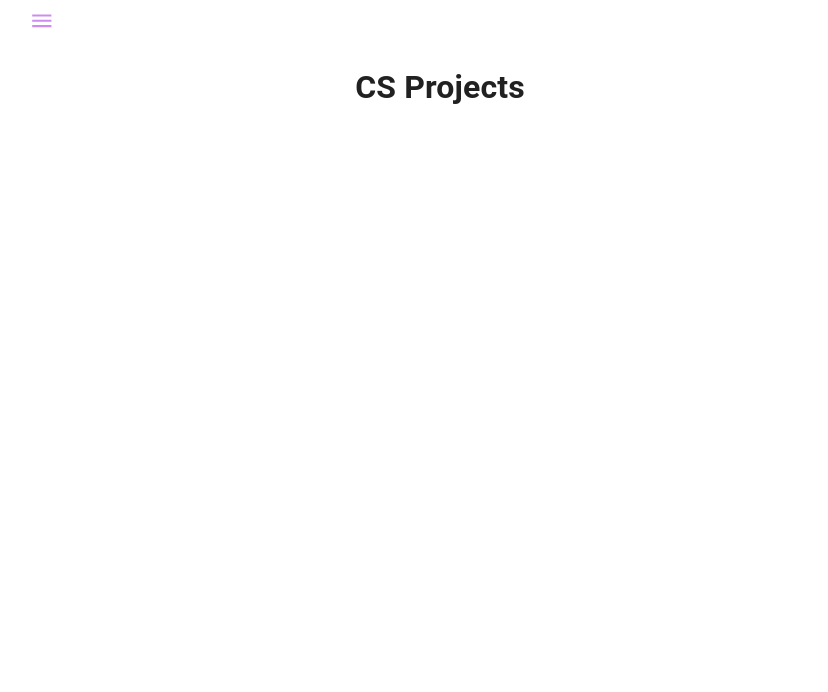
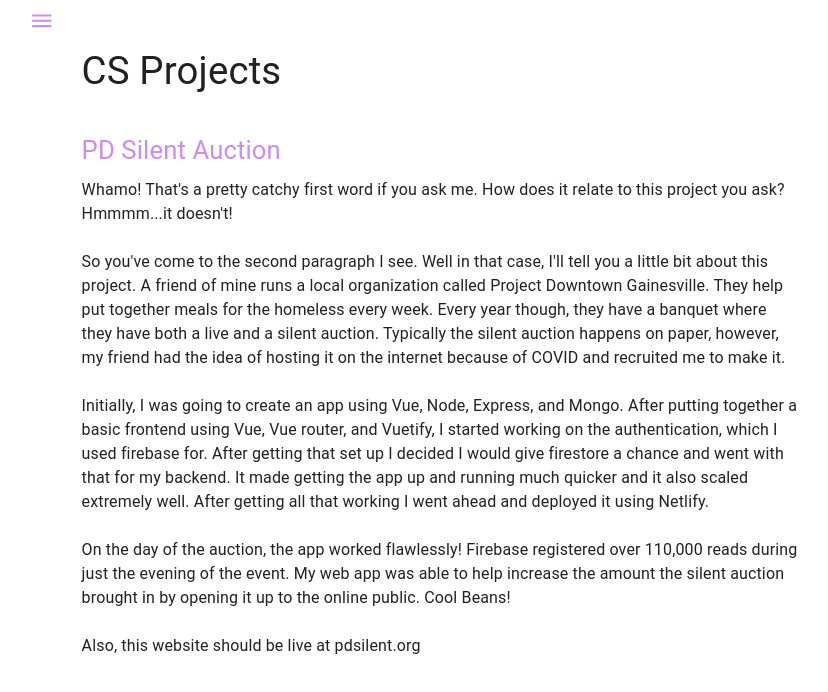
Before and after one commit to akromish/akromish_2.0, a React (Create React App) app: page /cs-projects in a window 1280 px wide. Shown: the top 692 px of the page, without its empty margins (200-1028 px from the left). Built offline with nearby package versions, Linux system fonts and the light colour scheme.

Commit message:
copied over some text from old website

```diff
--- a/src/App.jsx
+++ b/src/App.jsx
@@ -43,8 +43,8 @@ const App = function app() {
             alignItems: 'center',
             justifyContent: 'center',
             // TODO: figure out how to make this only apply to desktop view
-            marginLeft: '20vw',
-            marginRight: '20vw',
+            marginLeft: '22vw',
+            marginRight: '22vw',
           }}
           >
             <Routes>
--- a/src/pages/About.jsx
+++ b/src/pages/About.jsx
@@ -1,5 +1,19 @@
 import React from 'react';
+import { Stack } from '@mui/material';
 
 export default function About() {
-  return <h1>About</h1>;
+  return (
+    <Stack>
+      <div style={{ fontSize: '3vw' }}>About</div>
+      <p>
+        Hey there fellow human!
+        <br />
+        <br />
+        Thanks for checking out my website. It&#39;s not a masterpiece but it&#39;s my piece.
+        <br />
+        <br />
+        My name is Akram Weheba and I&#39;m a Software Engineer working at NetScout.
+      </p>
+    </Stack>
+  );
 }
--- a/src/pages/CSProjects.jsx
+++ b/src/pages/CSProjects.jsx
@@ -1,5 +1,46 @@
 import React from 'react';
+import { Link, Stack } from '@mui/material';
 
 export default function CSProjects() {
-  return <h1>CS Projects</h1>;
+  return (
+    <Stack spacing={4}>
+      <div style={{ fontSize: '3vw' }}>CS Projects</div>
+      <Stack spacing={2}>
+        <Stack spacing={1}>
+          <Link href="https://github.com/akromish/pdg-auction" underline="hover" style={{ fontSize: '2vw' }}>
+            PD Silent Auction
+          </Link>
+          <p style={{ fontSize: '1.25vw' }}>
+            Whamo! That&apos;s a pretty catchy first word if you ask me. How does it relate to
+            this project you ask? Hmmmm...it doesn&apos;t!
+            <br />
+            <br />
+            So you&apos;ve come to the second paragraph I see. Well in that case, I&apos;ll tell
+            you a little bit about this project. A friend of mine runs a local organization called
+            Project Downtown Gainesville. They help put together meals for the homeless every week.
+            Every year though, they have a banquet where they have both a live and a silent auction.
+            Typically the silent auction happens on paper, however, my friend had the idea of
+            hosting it on the internet because of COVID and recruited me to make it.
+            <br />
+            <br />
+            Initially, I was going to create an app using Vue, Node, Express, and Mongo. After
+            putting together a basic frontend using Vue, Vue router, and Vuetify, I started
+            working on the authentication, which I used firebase for. After getting that set up
+            I decided I would give firestore a chance and went with that for my backend. It made
+            getting the app up and running much quicker and it also scaled extremely well. After
+            getting all that working I went ahead and deployed it using Netlify.
+            <br />
+            <br />
+            On the day of the auction, the app worked flawlessly! Firebase registered over 110,000
+            reads during just the evening of the event. My web app was able to help increase the
+            amount the silent auction brought in by opening it up to the online public. Cool Beans!
+            <br />
+            <br />
+            Also, this website should be live at pdsilent.org
+          </p>
+        </Stack>
+      </Stack>
+      <div />
+    </Stack>
+  );
 }
--- a/src/pages/Home.jsx
+++ b/src/pages/Home.jsx
@@ -6,13 +6,13 @@ import LinkedInIcon from '@mui/icons-material/LinkedIn';
 export default function Home() {
   return (
     <Stack alignItems="center" spacing={2}>
-      <h1>Akram Weheba</h1>
+      <div style={{ fontSize: '3vw' }}>Home</div>
       <Avatar
         alt="akram"
         src="/akram-main.jpeg"
         sx={{ width: 250, height: 250 }}
       />
-      <h4>(software engineer??)</h4>
+      <div style={{ fontSize: '1vw' }}>(software engineer??)</div>
       <Stack direction="row" spacing={2}>
         {/* TODO: make links open new tabs */}
         <Link href="https://github.com/akromish">
--- a/src/pages/RamblingsAndSuch.jsx
+++ b/src/pages/RamblingsAndSuch.jsx
@@ -1,5 +1,38 @@
 import React from 'react';
+import { Stack } from '@mui/material';
 
 export default function RamblingsAndSuch() {
-  return <h1>Ramblings and Such</h1>;
+  return (
+    <Stack spacing={4}>
+      <div style={{ fontSize: '3vw' }}>Ramblings and Such</div>
+      <Stack spacing={2}>
+        <Stack spacing={1}>
+          <div style={{ fontSize: '2vw' }}>
+            Ramble 1.0
+          </div>
+          <p style={{ fontSize: '1.25vw' }}>
+            Once upon a time, there was a member of the bourgeoisie.
+            It was a young man. A mysterious one to be sure...
+            <br />
+            <br />
+
+            His eyes glistened as he focused his gaze upon the noble Bob. &quot;Bob&quot;
+            he exclaimed! What had Bob done this time. One would hope it
+            was not a repeat of the horseshoe incident...lest we want another war
+            that is. No, this seemed milder. It must&apos;ve been something to do
+            with last week&apos;s festival. Yes, it must&apos;ve been.
+            <br />
+            <br />
+            Just a week ago, Master Klingon decided to host a festival in honor
+            of his son&apos;s recent graduation from the cycling academy. Fireworks,
+            arcade machines, and best of all, free computational devices for all
+            invited. It was the real deal, as is commonly said. Seemingly,
+            any time there is joy to be had, Bob gravitates towards preventing
+            it. This festival was no different. Bam! The...
+          </p>
+        </Stack>
+      </Stack>
+      <div />
+    </Stack>
+  );
 }
```
